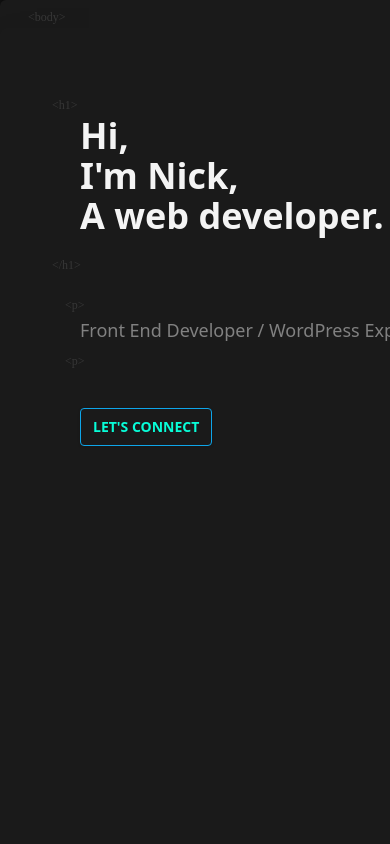
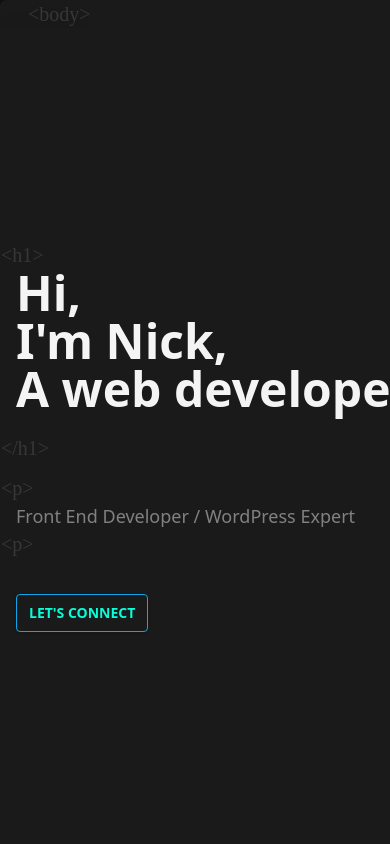
Before and after one commit to Stalehair54/My-new-portfolio, a React (Create React App) app: page / in a window 390 px wide. Shown: the top 844 px of the page. Built offline with nearby package versions, Linux system fonts and the light colour scheme; a web font is replaced by a local one.

Commit message:
home-top fully responsive

```diff
--- a/src/components/Stylednavbar.js
+++ b/src/components/Stylednavbar.js
@@ -4,8 +4,8 @@ import { Link } from "react-router-dom";
 import { FaFacebookSquare, FaGithub, FaLinkedinIn } from "react-icons/fa";
 const Stylednavbar = () => {
   return (
-    <section className="nav">
-      <div className="fixed flex flex-col bg-[#151515] h-full w-32 mr-8 shadow-4xl justify-between">
+    <section className="nav ">
+      <div className="fixed flex flex-col bg-[#151515] h-full w-32 mr-8 shadow-4xl justify-between xl:mr-0 xl:w-0">
         <div>
           <Link to="/">
             <img src={require("../components/image/Logo.png")} alt="my logo" />
--- a/src/index.js
+++ b/src/index.js
@@ -6,7 +6,7 @@ import reportWebVitals from "./reportWebVitals";
 
 const root = ReactDOM.createRoot(document.getElementById("root"));
 root.render(
-  <section className="bg-[#1a1a1a] flex flex-col">
+  <section>
     <React.StrictMode>
       <App />
     </React.StrictMode>
--- a/src/pages/Home.js
+++ b/src/pages/Home.js
@@ -5,24 +5,24 @@ import Projectgal from "../components/projectgal";
 const Home = () => {
   return (
     <section
-      className=" bg-[#1a1a1a] mr-4 h-full overflowhidden ml-36 shadow-4xl rounded-md mt-4 mb-4 xl:before:hidden xl:after:hidden  before:content-['<html>']  before:text-lg before:ml-3 before:text-[#373737]  before:font-bella
-    after:content-['</html>']  after:text-[#373737] after:font-bella after:ml-3 after:text-lg xl:w-[1200px] xl:ml-0 xl:mt-0 xl:mb-0 xl:mr-0 xl:overflow-hidden xl:text-xl xl:block"
+      className="xl:w-full bg-[#1a1a1a]  mr-0 h-full overflowhidden ml-36 shadow-4xl rounded-md mt-4 mb-4 xl:before:hidden xl:after:hidden  before:content-['<html>']  before:text-lg before:ml-3 before:text-[#373737]  before:font-bella
+    after:content-['</html>']  after:text-[#373737] after:font-bella after:ml-3 after:text-lg  xl:ml-0 xl:mt-0 xl:mb-0 xl:mr-0 xl:overflow-hidden xl:text-xl xl:block"
     >
-      <section className=" xl:before:text-xs before:content-['<body>'] before:text-xl before:ml-7 before:text-[#373737] before:font-bella after:content-['</body>']  after:text-[#373737] after:text-xl after:font-bella after:ml-7">
-        <header className=" h-screen  mt-20 shadow-2xl rounded-lg xl:mt-0 ">
-          <article className="xl:before:text-xs xl:after:text-xs xl:before:font-thin xl:after:font-thin xl:before:ml-[-28px] xl:after:ml-[-28px] text-left top-40 xl:top-12 relative text-[#f4f4f4] text-7xl xl:text-4xl font-semibold font-title px-20 xl:ml-0  before:content-['<h1>'] before:text-lg before:text-[#373737] ml-[-28px] before:font-bella after:content-['</h1>'] after:text-lg   after:text-[#373737] after:font-bella">
+      <section className="xl:m-0  xl:block lg:before:text-xl lg:after:text-xl xl:before:text-xl before:content-['<body>'] before:text-xl before:ml-7 before:text-[#373737] before:font-bella after:content-['</body>']  after:text-[#373737] after:text-xl after:font-bella after:ml-7 xl:w-full xl:mr-0">
+        <header className=" h-screen  mt-20 shadow-2xl xl:py-36 rounded-lg xl:mt-0  block">
+          <article className=" sm:pl-4 sm:text-5xl sm:before:ml-[-15px] md:text-7xl sm:after:ml-[-15px] xl:before:text-xl lg:before:text-xl lg:after:text-xl xl:after:text-xl xl:before:font-thin xl:after:font-thin  xl:before:ml-[-28px] xl:after:ml-[-28px] text-left  xl:top-12 relative text-[#f4f4f4] text-7xl xl:text-4xl font-semibold font-title px-20 xl:ml-0  before:content-['<h1>'] before:text-lg before:text-[#373737] ml-[-28px] before:font-bella after:content-['</h1>'] after:text-lg   after:text-[#373737] after:font-bella">
             <h5 className="">Hi,</h5>
             <h1>I'm Nick,</h1>
             <h2>A web developer.</h2>
           </article>
-          <p className="text-left top-40 xl:top-10 relative text-[#818181] text-2xl font-sans px-20 py-5 xl:text-lg ">
-            <p className="before:content-['<p>'] before:text-lg xl:before:text-xs before:text-[#373737] ml-[-15px] before:font-bella "></p>
+          <p className="text-left  xl:top-10 relative text-[#818181] text-2xl font-sans px-20 py-5 xl:text-lg sm:pl-4 ">
+            <p className="lg:before:text-xl  before:content-['<p>'] before:text-lg xl:before:text-xs before:text-[#373737] ml-[-15px] before:font-bella "></p>
             Front End Developer / WordPress Expert
-            <p className="after:content-['<p>'] ml-[-15px] after:text-[#373737] xl:after:text-xs after:text-lg after:font-bella"></p>
+            <p className="lg:after:text-xl after:content-['<p>'] ml-[-15px] after:text-[#373737] xl:after:text-xs after:text-lg after:font-bella"></p>
           </p>
           <Link to="/contact">
             <button
-              className="xl:mt-14 xl:px-3 xl:mb-20 xl:py-2 ml-20 mt-40 border border-sky-500 text-[#08fdd8] active:bg-blue-600 font-bold uppercase text-sm px-6 py-3 rounded shadow hover:shadow-lg outline-none focus:outline-none mr-1 mb-1 ease-linear transition-all duration-150"
+              className=" sm:ml-4 xl:mt-14 xl:px-3 xl:mb-20 xl:py-2 ml-20  border border-sky-500 text-[#08fdd8] active:bg-blue-600 font-bold uppercase text-sm px-6 py-3 rounded shadow hover:shadow-lg outline-none focus:outline-none mr-1 mb-1 ease-linear transition-all duration-150"
               type="submit"
             >
               Let's connect
--- a/tailwind.config.js
+++ b/tailwind.config.js
@@ -25,13 +25,13 @@ module.exports = {
       xl: { max: "1300px" },
       // => @media (max-width: 1279px) { ... }
 
-      lg: { max: "1023px" },
+      lg: { max: "1000px" },
       // => @media (max-width: 1023px) { ... }
 
-      md: { max: "767px" },
+      md: { max: "760px" },
       // => @media (max-width: 767px) { ... }
 
-      sm: { max: "639px" },
+      sm: { max: "600px" },
       // => @media (max-width: 639px) { ... }
     },
   },
```
